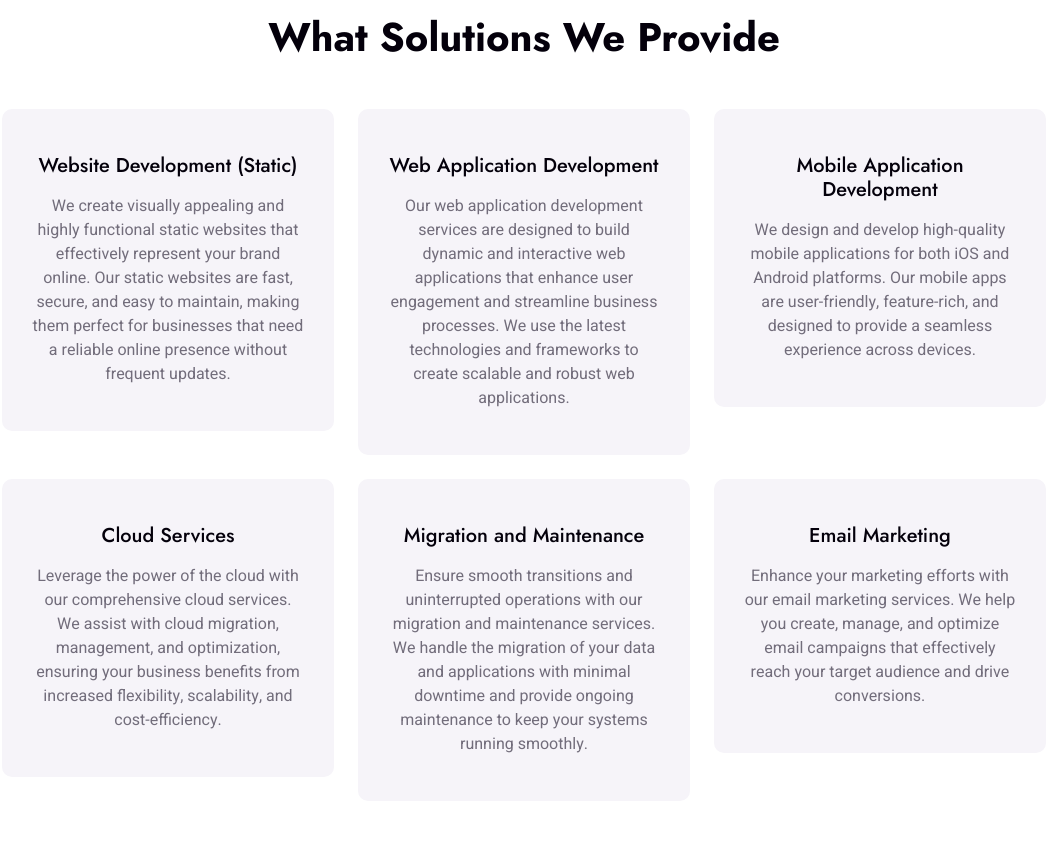
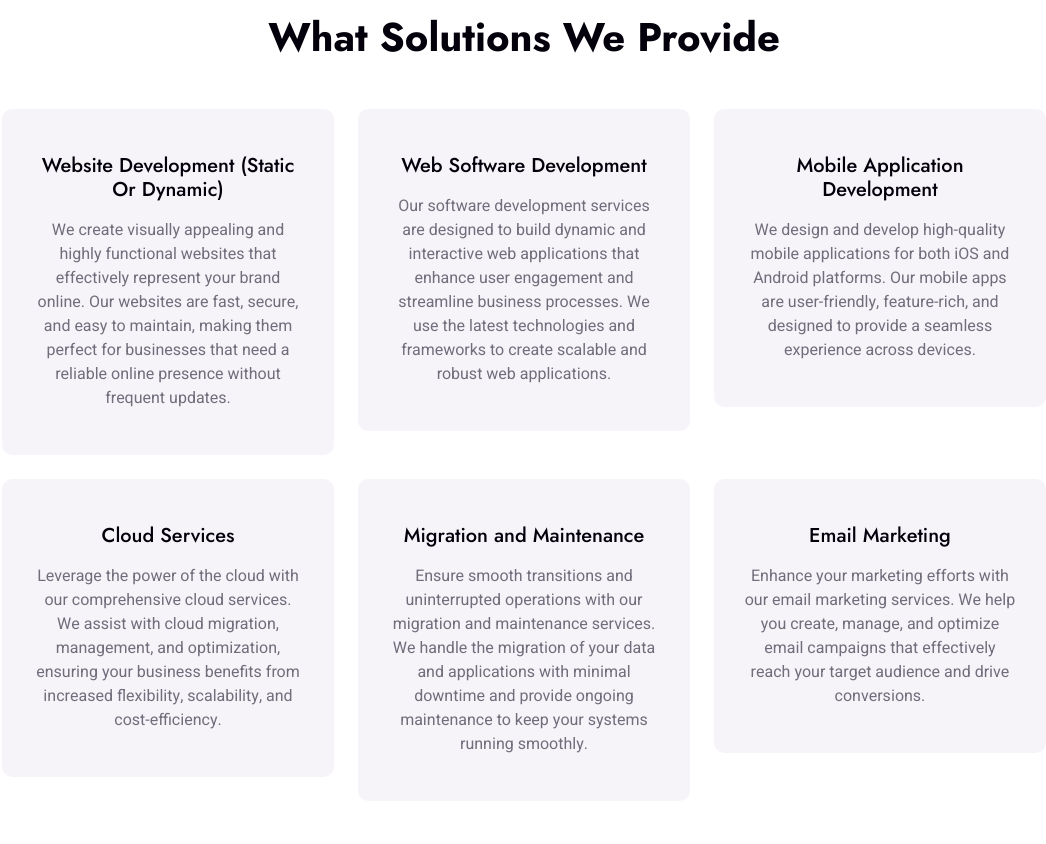
Before and after one commit to solveleap/solveleap-website, a plain HTML site: page index.html in a window 1280 px wide. Shown: the part 1836-2680 px from the top of the page, without its empty margins (116-1162 px from the left). Drawn offline with nearby package versions, Linux system fonts and the light colour scheme.

Commit message:
change services

```diff
--- a/index.html
+++ b/index.html
@@ -184,8 +184,8 @@
                             <!-- <div class="service-icon flex-shrink-0">
                                 <i class="fa fa-search fa-2x"></i>
                             </div> -->
-                            <h5 class="mb-3">Website Development (Static)</h5>
-                            <p class="m-0">We create visually appealing and highly functional static websites that effectively represent your brand online. Our static websites are fast, secure, and easy to maintain, making them perfect for businesses that need a reliable online presence without frequent updates.</p>
+                            <h5 class="mb-3">Website Development (Static Or Dynamic)</h5>
+                            <p class="m-0">We create visually appealing and highly functional websites that effectively represent your brand online. Our websites are fast, secure, and easy to maintain, making them perfect for businesses that need a reliable online presence without frequent updates.</p>
                             <a class="btn btn-square" href=""><i class="fa fa-arrow-right"></i></a>
                         </div>
                     </div>
@@ -194,8 +194,8 @@
                             <!-- <div class="service-icon flex-shrink-0">
                                 <i class="fa fa-laptop-code fa-2x"></i>
                             </div> -->
-                            <h5 class="mb-3">Web Application Development</h5>
-                            <p class="m-0">Our web application development services are designed to build dynamic and interactive web applications that enhance user engagement and streamline business processes. We use the latest technologies and frameworks to create scalable and robust web applications.</p>
+                            <h5 class="mb-3">Web Software Development</h5>
+                            <p class="m-0">Our software development services are designed to build dynamic and interactive web applications that enhance user engagement and streamline business processes. We use the latest technologies and frameworks to create scalable and robust web applications.</p>
                             <a class="btn btn-square" href=""><i class="fa fa-arrow-right"></i></a>
                         </div>
                     </div>
```
